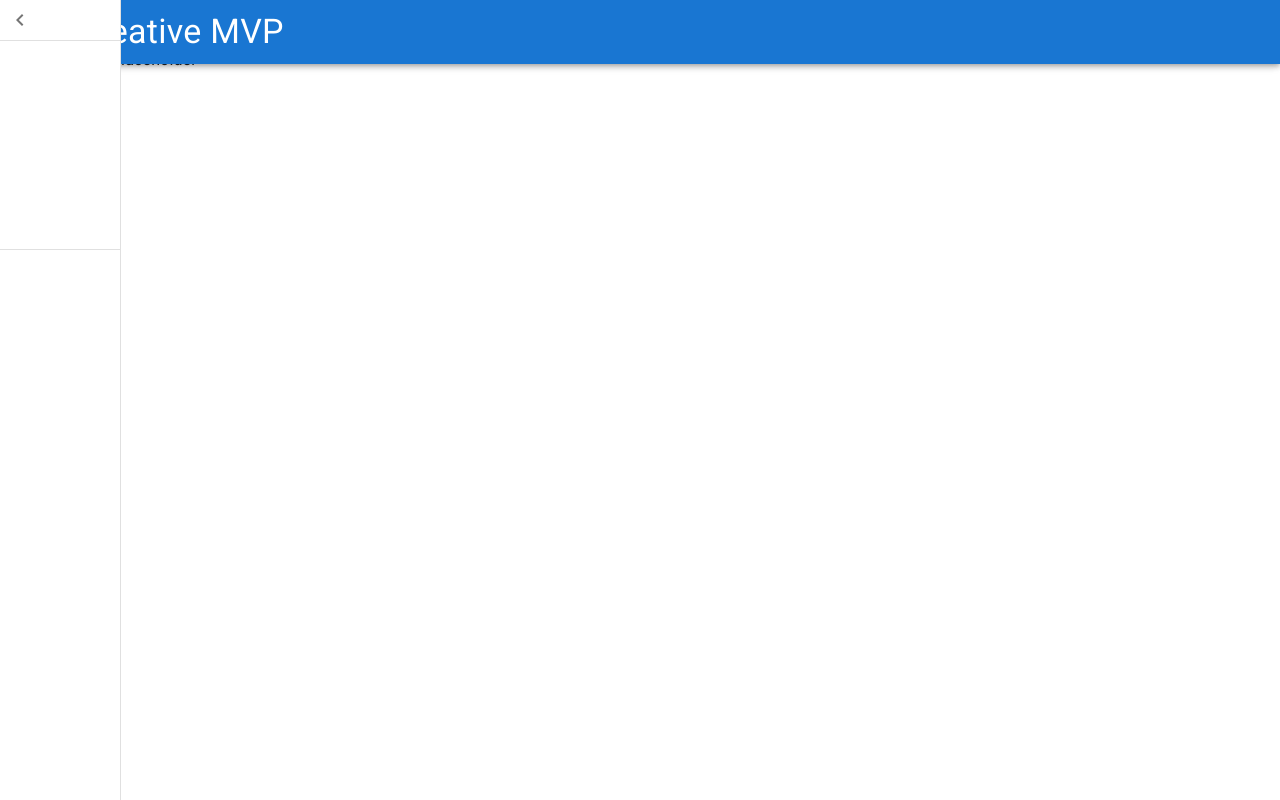
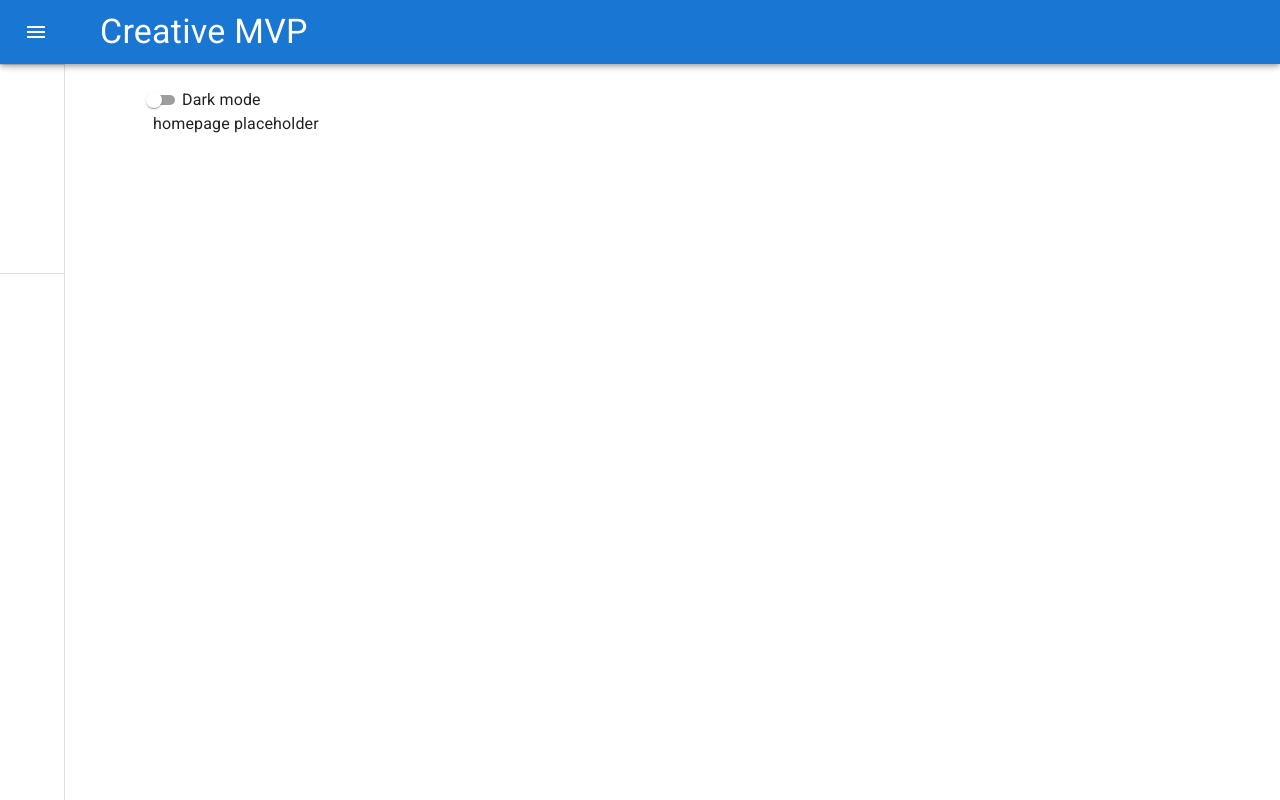
Before and after one commit to MichaelMulieri/creative-mvp, a React (Create React App) app in the folder client/: page / in a window 1280 px wide. Built offline with nearby package versions, Linux system fonts and the light colour scheme.

Commit message:
appbar styling

```diff
--- a/client/src/components/App/App.tsx
+++ b/client/src/components/App/App.tsx
@@ -3,6 +3,7 @@ import { Routes, Route } from "react-router-dom";
 import {
   Container,
   CssBaseline,
+  Box,
   useMediaQuery,
   Switch,
   FormGroup,
@@ -13,6 +14,7 @@ import HomePage from "../pages/HomePage";
 import WordLadderPage from "../pages/WordLadderPage";
 import ContactPage from "../pages/ContactPage";
 import AppShell from "../modules/AppShell";
+import { DrawerHeader } from "../modules/AppNav";
 
 function App() {
   const [isDarkMode, setIsDarkMode] = useState(
@@ -28,11 +30,10 @@ function App() {
   return (
     <ThemeProvider theme={theme}>
       <CssBaseline />
-      <Container>
-        <header>
-          <AppShell />
-        </header>
-        <main>
+      <Container sx={{ display: "flex" }}>
+        <AppShell />
+        <Box component="main" sx={{ flexGrow: 1, p: 3 }}>
+          <DrawerHeader />
           <FormGroup>
             <FormControlLabel
               control={
@@ -53,7 +54,7 @@ function App() {
               element={<ContactPage cta="Subscribe Now" />}
             />
           </Routes>
-        </main>
+        </Box>
         <footer>footer placeholder</footer>
       </Container>
     </ThemeProvider>
--- a/client/src/components/modules/AppBar/index.tsx
+++ b/client/src/components/modules/AppBar/index.tsx
@@ -4,23 +4,45 @@ import {
   Toolbar,
   Typography,
   IconButton,
+  styled,
 } from "@mui/material";
 import { Menu as MenuIcon } from "@mui/icons-material";
 
+const drawerWidth = 240;
+
+const StyledAppBar = styled(MuiAppBar, {
+  shouldForwardProp: (prop) => prop !== "open",
+})<{ open: boolean }>(({ theme, open }) => ({
+  zIndex: theme.zIndex.drawer + 1,
+  transition: theme.transitions.create(["width", "margin"], {
+    easing: theme.transitions.easing.sharp,
+    duration: theme.transitions.duration.leavingScreen,
+  }),
+  ...(open && {
+    marginLeft: drawerWidth,
+    width: `calc(100% - ${drawerWidth}px)`,
+    transition: theme.transitions.create(["width", "margin"], {
+      easing: theme.transitions.easing.sharp,
+      duration: theme.transitions.duration.enteringScreen,
+    }),
+  }),
+}));
+
 interface AppBarProps {
   handleDrawerOpen: () => void;
+  open: boolean;
 }
 
-const AppBar = ({ handleDrawerOpen }: AppBarProps) => {
+const AppBar = ({ handleDrawerOpen, open }: AppBarProps) => {
   return (
-    <MuiAppBar position="fixed">
+    <StyledAppBar position="fixed" open={open}>
       <Toolbar>
         <IconButton
           size="large"
           edge="start"
           color="inherit"
           aria-label="menu"
-          sx={{ mr: 2 }}
+          sx={{ marginRight: 5, ...(open && { display: "none" }) }}
           onClick={handleDrawerOpen}
         >
           <MenuIcon />
@@ -29,7 +51,7 @@ const AppBar = ({ handleDrawerOpen }: AppBarProps) => {
           Creative MVP
         </Typography>
       </Toolbar>
-    </MuiAppBar>
+    </StyledAppBar>
   );
 };
 
--- a/client/src/components/modules/AppNav/index.tsx
+++ b/client/src/components/modules/AppNav/index.tsx
@@ -1,5 +1,5 @@
 import {
-  Drawer,
+  Drawer as MuiDrawer,
   Divider,
   List,
   ListItem,
@@ -7,23 +7,81 @@ import {
   ListItemIcon,
   ListItemText,
   IconButton,
+  Theme,
+  CSSObject,
+  styled,
 } from "@mui/material";
+import { Link } from "react-router-dom";
 import { ChevronLeft as ChevronLeftIcon } from "@mui/icons-material";
+
+const drawerWidth = 240;
+
+const openedMixin = (theme: Theme): CSSObject => ({
+  width: drawerWidth,
+  transition: theme.transitions.create("width", {
+    easing: theme.transitions.easing.sharp,
+    duration: theme.transitions.duration.enteringScreen,
+  }),
+  overflowX: "hidden",
+});
+
+const closedMixin = (theme: Theme): CSSObject => ({
+  transition: theme.transitions.create("width", {
+    easing: theme.transitions.easing.sharp,
+    duration: theme.transitions.duration.leavingScreen,
+  }),
+  overflowX: "hidden",
+  width: `calc(${theme.spacing(7)} + 1px)`,
+  [theme.breakpoints.up("sm")]: {
+    width: `calc(${theme.spacing(8)} + 1px)`,
+  },
+});
+
+//FIXME: fix theme type
+export const DrawerHeader = styled("div")(({ theme }: any) => ({
+  display: "flex",
+  alignItems: "center",
+  justifyContent: "flex-end",
+  padding: theme.spacing(0, 1),
+  // necessary for content to be below app bar
+  ...theme.mixins.toolbar,
+}));
+
+//TODO: look into refactoring mixin
+const Drawer = styled(MuiDrawer, {
+  shouldForwardProp: (prop) => prop !== "open",
+})(({ theme, open }) => ({
+  width: drawerWidth,
+  flexShrink: 0,
+  whiteSpace: "nowrap",
+  boxSizing: "border-box",
+  ...(open && {
+    ...openedMixin(theme),
+    "& .MuiDrawer-paper": openedMixin(theme),
+  }),
+  ...(!open && {
+    ...closedMixin(theme),
+    "& .MuiDrawer-paper": closedMixin(theme),
+  }),
+}));
+
 interface AppNavProps {
   handleDrawerClose: () => void;
   open: boolean;
 }
+
 const AppNav = ({ handleDrawerClose, open }: AppNavProps) => {
   return (
     <Drawer variant="permanent" open={open}>
-      <div>
+      <DrawerHeader>
         <IconButton onClick={handleDrawerClose}>
           <ChevronLeftIcon />
         </IconButton>
-      </div>
+      </DrawerHeader>
       <Divider />
       <List>
-        {["Inbox", "Starred", "Send email", "Drafts"].map((text, index) => (
+        {["WordLadder", "Starred", "Send email", "Drafts"].map(
+          (text, index) => (
             <ListItem key={text} disablePadding sx={{ display: "block" }}>
               <ListItemButton
                 sx={{
@@ -41,10 +99,13 @@ const AppNav = ({ handleDrawerClose, open }: AppNavProps) => {
                 >
                   {/* {index % 2 === 0 ? <InboxIcon /> : <MailIcon />} */}
                 </ListItemIcon>
-              <ListItemText primary={text} sx={{ opacity: open ? 1 : 0 }} />
+                <ListItemText sx={{ opacity: open ? 1 : 0 }}>
+                  <Link to={text}>{text}</Link>
+                </ListItemText>
               </ListItemButton>
             </ListItem>
-        ))}
+          )
+        )}
       </List>
       <Divider />
       <List>
--- a/client/src/components/modules/AppShell/index.tsx
+++ b/client/src/components/modules/AppShell/index.tsx
@@ -1,4 +1,5 @@
 import { useState } from "react";
+import { Box } from "@mui/material";
 import AppBar from "../AppBar";
 import AppNav from "../AppNav";
 
@@ -11,10 +12,10 @@ const AppShell = () => {
     setIsOpen(false);
   };
   return (
-    <div className="nav">
-      <AppBar handleDrawerOpen={handleDrawerOpen} />
+    <Box sx={{ display: "flex" }}>
+      <AppBar handleDrawerOpen={handleDrawerOpen} open={isOpen} />
       <AppNav handleDrawerClose={handleDrawerClose} open={isOpen} />
-    </div>
+    </Box>
   );
 };
 
```
Lines whose indentation alone changed are shown as unchanged.
